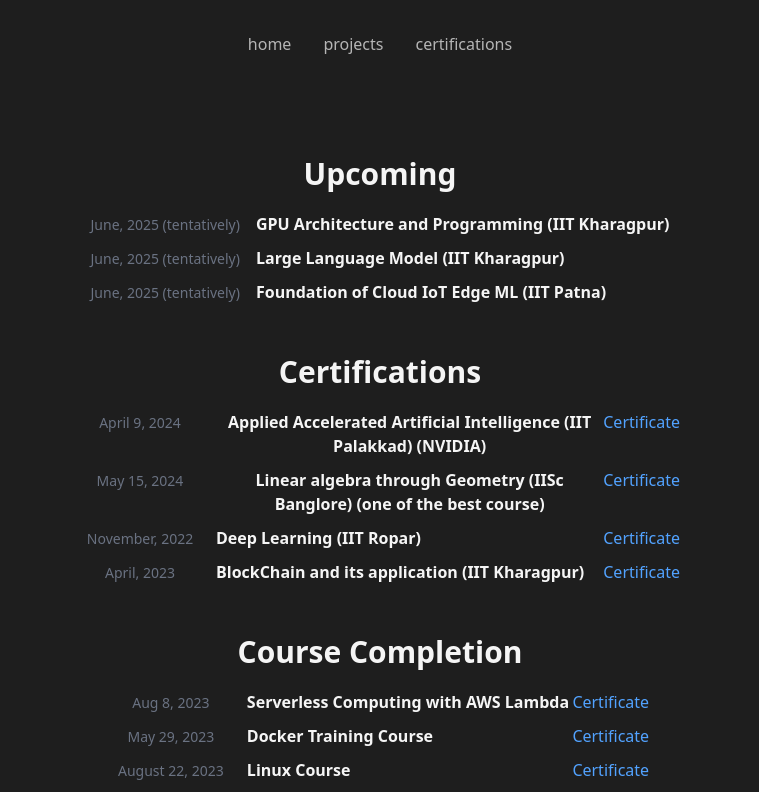
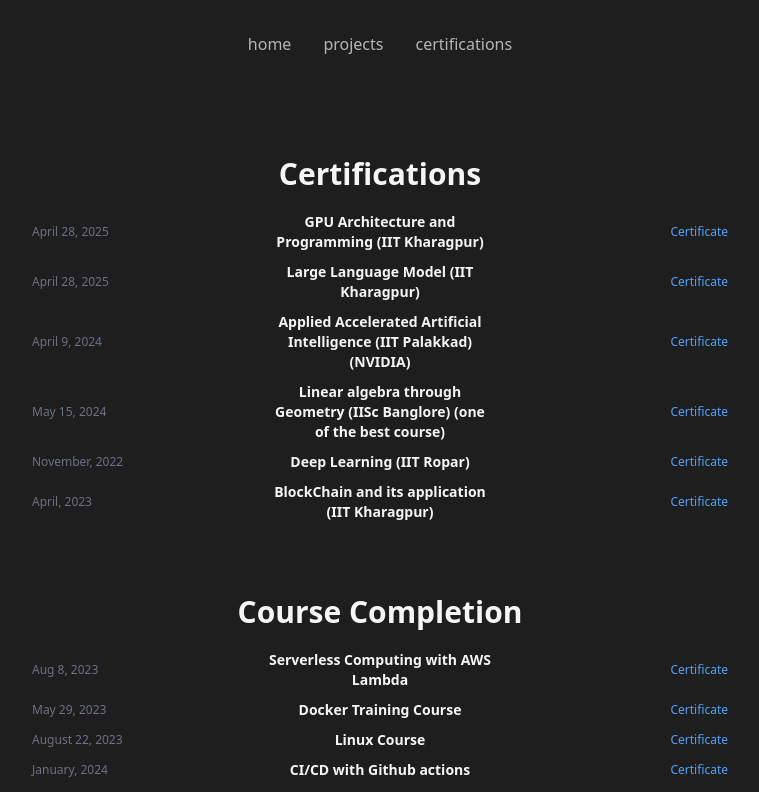
Before and after one commit to john221wick/portfolio, a SvelteKit app: page /certifications in a window 1280 px wide. Shown: the top 792 px of the page, without its empty margins (260-1019 px from the left). Built offline with nearby package versions, Linux system fonts and the light colour scheme.

Commit message:
removed blogs page

```diff
--- a/src/routes/certifications/+page.svelte
+++ b/src/routes/certifications/+page.svelte
@@ -10,28 +10,19 @@
 			'https://cdnjs.cloudflare.com/ajax/libs/prism/1.29.0/components/';
 	});
 
-	let postsUpcoming = [
+	let posts = [
 		{
-			date: 'June, 2025 (tentatively)',
+			date: 'April 28, 2025',
 			title: 'GPU Architecture and Programming (IIT Kharagpur)',
 			href: '/test.md',
-			certHref: ''
+			certHref: 'a'
 		},
 		{
-			date: 'June, 2025 (tentatively)',
+			date: 'April 28, 2025',
 			title: 'Large Language Model (IIT Kharagpur)',
 			href: '/test.md',
-			certHref: ''
+			certHref: 'a'
 		},
-		{
-			date: 'June, 2025 (tentatively)',
-			title: 'Foundation of Cloud IoT Edge ML (IIT Patna)',
-			href: '/test.md',
-			certHref: ''
-		}
-	];
-
-	let posts = [
 		{
 			date: 'April 9, 2024',
 			title: 'Applied Accelerated Artificial Intelligence (IIT Palakkad) (NVIDIA)',
@@ -131,28 +122,19 @@
 	});
 </script>
 
-{#if markdownContent}
-	<div class="mx-auto mt-5 max-w-2xl border-t p-5">
-		<div class="prose prose-invert max-w-none text-sm sm:text-base">
-			{@html markdownContent}
-		</div>
-	</div>
-{:else}
-	<div class="flex flex-col items-center p-5">
-		<h2 class="mb-5 text-xl font-bold sm:text-2xl md:text-3xl">Upcoming</h2>
-		<ul class="w-full max-w-[600px] list-none p-0">
-			{#each postsUpcoming as { date, title, href, certHref } (title)}
-				<li class="mb-2.5 flex items-baseline">
-					<span class="mr-4 min-w-[120px] text-[10px] text-gray-500 sm:text-xs md:text-sm"
-						>{date}</span
-					>
+<div class="p-5">
+	<h2 class="mb-5 text-xl font-bold sm:text-2xl md:text-3xl">Certifications</h2>
+	<ul class="mb-8 list-none">
+		{#each posts as { date, title, href, certHref } (title)}
+			<li class="mb-2.5 grid grid-cols-1 items-center gap-2 sm:grid-cols-3">
+				<span class="text-left text-xs text-gray-500">{date}</span>
 				<a
 					{href}
 					onclick={(e) => {
 						e.preventDefault();
 						loadMarkdown(href);
 					}}
-						class="text-xs font-bold text-inherit no-underline hover:underline sm:text-sm md:text-base"
+					class="text-left text-sm font-bold text-inherit no-underline hover:underline sm:text-center"
 				>
 					{title}
 				</a>
@@ -161,7 +143,7 @@
 						href={certHref}
 						target="_blank"
 						rel="noopener noreferrer"
-							class="ml-auto text-xs text-blue-400 hover:underline sm:text-sm md:text-base"
+						class="text-left text-xs text-blue-400 hover:underline sm:text-right"
 					>
 						Certificate
 					</a>
@@ -170,21 +152,19 @@
 		{/each}
 	</ul>
 </div>
-	<div class="flex flex-col items-center p-5">
-		<h2 class="mb-5 text-xl font-bold sm:text-2xl md:text-3xl">Certifications</h2>
-		<ul class="w-full max-w-[600px] list-none p-0">
-			{#each posts as { date, title, href, certHref } (title)}
-				<li class="mb-2.5 flex items-baseline">
-					<span class="mr-4 min-w-[120px] text-[10px] text-gray-500 sm:text-xs md:text-sm"
-						>{date}</span
-					>
+<div class="p-5">
+	<h2 class="mb-5 text-xl font-bold sm:text-2xl md:text-3xl">Course Completion</h2>
+	<ul class="mb-8 list-none">
+		{#each postsCCompletion as { date, title, href, certHref } (title)}
+			<li class="mb-2.5 grid grid-cols-1 items-center gap-2 sm:grid-cols-3">
+				<span class="text-left text-xs text-gray-500">{date}</span>
 				<a
 					{href}
 					onclick={(e) => {
 						e.preventDefault();
 						loadMarkdown(href);
 					}}
-						class="text-xs font-bold text-inherit no-underline hover:underline sm:text-sm md:text-base"
+					class="text-left text-sm font-bold text-inherit no-underline hover:underline sm:text-center"
 				>
 					{title}
 				</a>
@@ -193,7 +173,7 @@
 						href={certHref}
 						target="_blank"
 						rel="noopener noreferrer"
-							class="ml-auto text-xs text-blue-400 hover:underline sm:text-sm md:text-base"
+						class="text-left text-xs text-blue-400 hover:underline sm:text-right"
 					>
 						Certificate
 					</a>
@@ -202,36 +182,3 @@
 		{/each}
 	</ul>
 </div>
-	<div class="flex flex-col items-center p-5">
-		<h2 class="mb-5 text-xl font-bold sm:text-2xl md:text-3xl">Course Completion</h2>
-		<ul class="w-full max-w-[600px] list-none p-0">
-			{#each postsCCompletion as { date, title, href, certHref } (title)}
-				<li class="mb-2.5 flex items-baseline">
-					<span class="mr-4 min-w-[120px] text-[10px] text-gray-500 sm:text-xs md:text-sm"
-						>{date}</span
-					>
-					<a
-						{href}
-						onclick={(e) => {
-							e.preventDefault();
-							loadMarkdown(href);
-						}}
-						class="text-xs font-bold text-inherit no-underline hover:underline sm:text-sm md:text-base"
-					>
-						{title}
-					</a>
-					{#if certHref}
-						<a
-							href={certHref}
-							target="_blank"
-							rel="noopener noreferrer"
-							class="ml-auto text-xs text-blue-400 hover:underline sm:text-sm md:text-base"
-						>
-							Certificate
-						</a>
-					{/if}
-				</li>
-			{/each}
-		</ul>
-	</div>
-{/if}
```
Lines whose indentation alone changed are shown as unchanged.
